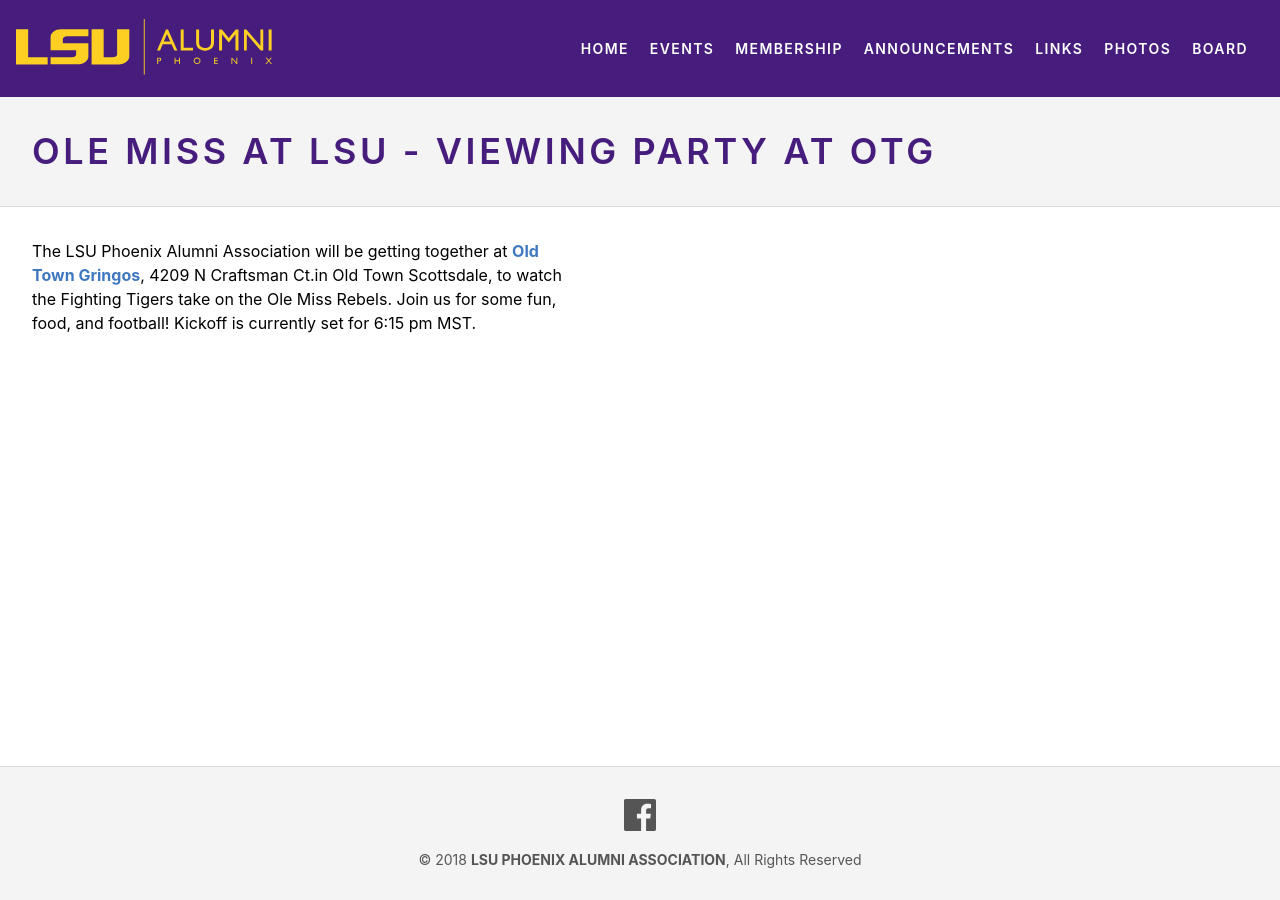
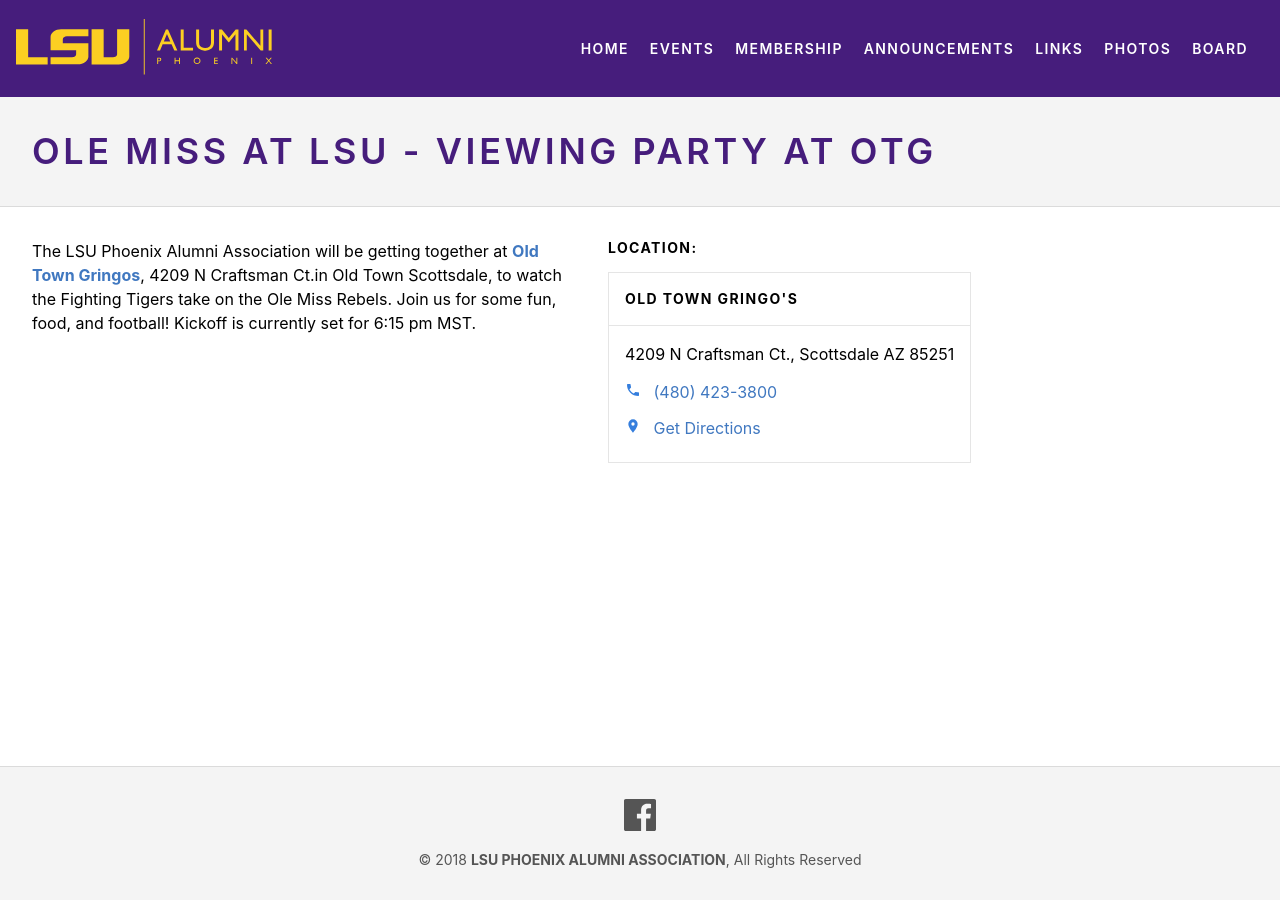
Before and after one commit to lsu-phoenix-alumni/lsu-phoenix-alumni.github.io, a Jekyll site: the page built from _events/ole-miss-at-lsu.markdown, in a window 1280 px wide. Built offline with Jekyll 4.4.1, drawn with Linux system fonts in a browser that asks for light colours.

Commit message:
Updated Ole Miss At Lsu

```diff
--- a/_events/ole-miss-at-lsu.markdown
+++ b/_events/ole-miss-at-lsu.markdown
@@ -1,6 +1,11 @@
 ---
 title: Ole Miss at LSU - Viewing Party at OTG
 date: 2018-09-29 18:15:00 Z
+venue:
+  name: Old Town Gringo's
+  address: 4209 N Craftsman Ct., Scottsdale AZ 85251
+  phone: "(480) 423-3800"
+  locationUrl: https://goo.gl/maps/MQEJhvWt1972
 layout: event
 ---
 
```
